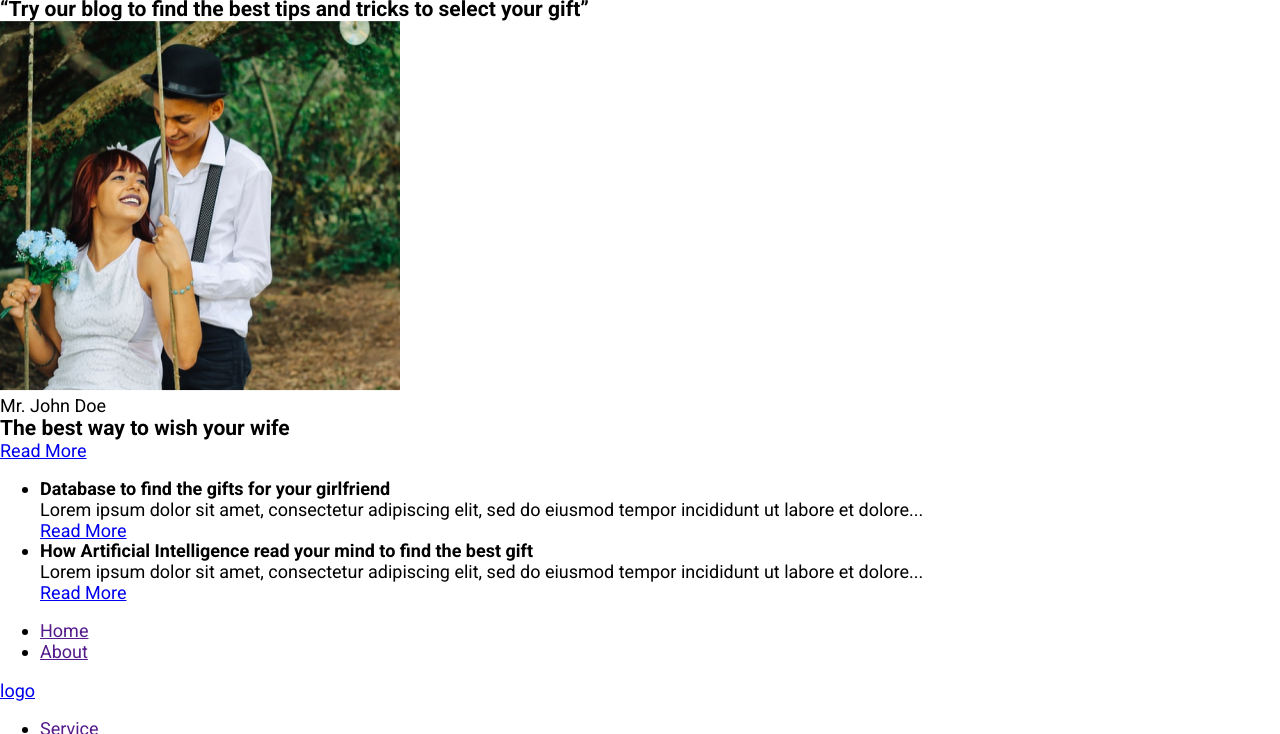
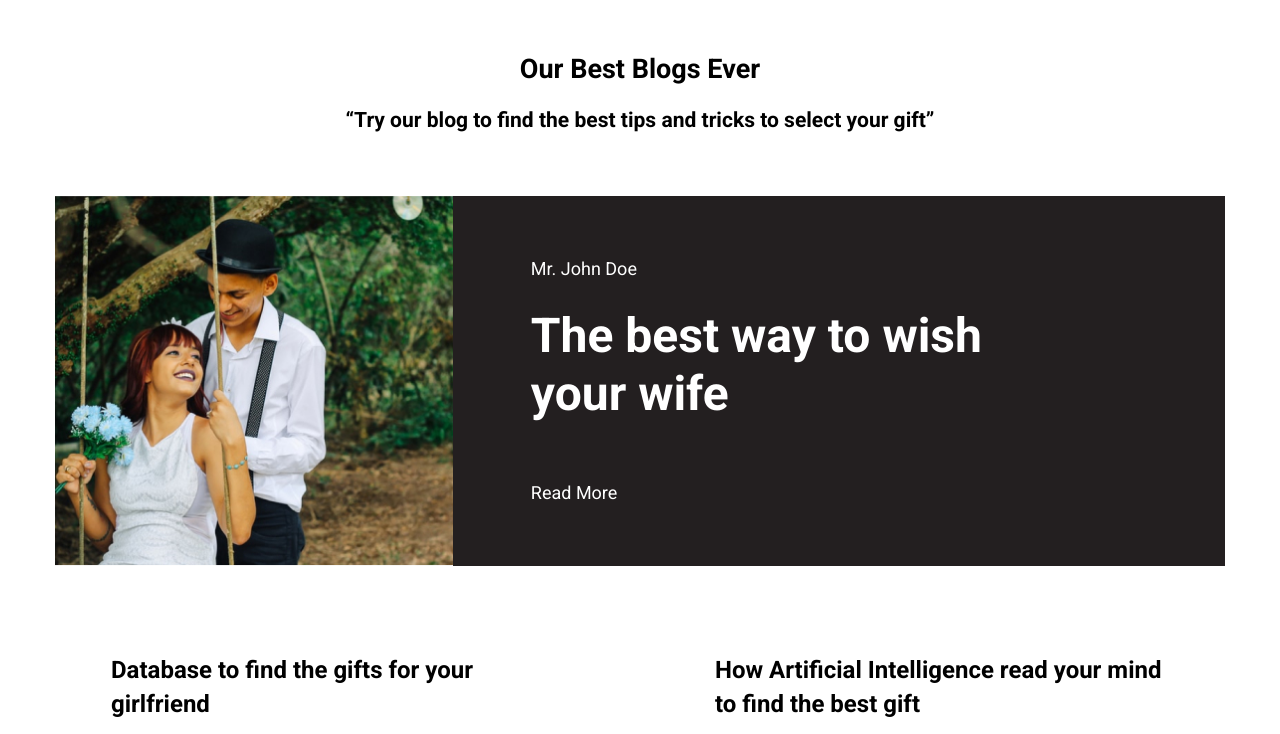
Before and after one commit to VladyslavDmytrovychPavlenko/Team-work-1, a plain HTML site: page index.html in a window 1280 px wide. Shown: the part 2555-3289 px from the top of the page. Drawn offline with nearby package versions, Linux system fonts and the light colour scheme.

Commit message:
add styles for section blog

```diff
--- a/index.html
+++ b/index.html
@@ -139,13 +139,16 @@
 
 			<section class="sing-up">
 				<div class="container sing-up-container">
-        <h2	class="visually-hidden" >Register</h2>
+					<h2 class="visually-hidden">Register</h2>
 					<div class="sing-up-text-box">
 						<p class="sing-up-text">Ready to get started?</p>
-        <p class="sing-up-sub-text">Sign up or contact us</p></div>
+						<p class="sing-up-sub-text">Sign up or contact us</p>
+					</div>
 					<ul class="sing-up-list list">
 						<li>
-            <button class="sing-up-button" type="button">Find gift now</button>
+							<button class="sing-up-button" type="button">
+								Find gift now
+							</button>
 						</li>
 						<li>
 							<button class="sing-up-button" type="button">how it works</button>
@@ -153,37 +156,43 @@
 					</ul>
 				</div>
 			</section>
-      <section>
-        <h2>Our Best Blogs Ever</h2>
-        <h3>
+			<section class="blog">
+				<div class="second-container">
+					<h2 class="title">Our Best Blogs Ever</h2>
+					<h3 class="sub-title">
 						“Try our blog to find the best tips and tricks to select your gift”
 					</h3>
-        <article>
+					<article class="blog-card">
 						<img src="./img/media.jpg" alt="media5" width="400" height="370" />
-          <p>Mr. John Doe</p>
-          <h1>The best way to wish your wife</h1>
-          <a href="#">Read More</a>
+						<div class="blog-card-wrap">
+							<p class="blog-card-text">Mr. John Doe</p>
+							<h1 class="blog-card-title">The best way to wish your wife</h1>
+							<a class="blog-card-link link" href="#">Read More</a>
+						</div>
 					</article>
-        <ul>
-          <li>
-            <h4>Database to find the gifts for your girlfriend</h4>
-            <p>
+					<ul class="blog-list list">
+						<li class="blog-list-item">
+							<h4 class="blog-list-title">
+								Database to find the gifts for your girlfriend
+							</h4>
+							<p class="blog-list-text">
 								Lorem ipsum dolor sit amet, consectetur adipiscing elit, sed do
 								eiusmod tempor incididunt ut labore et dolore...
 							</p>
-            <a href="#">Read More</a>
+							<a class="blog-list-link link" href="#">Read More</a>
 						</li>
-          <li>
-            <h4>
+						<li class="blog-list-item">
+							<h4 class="blog-list-title">
 								How Artificial Intelligence read your mind to find the best gift
 							</h4>
-            <p>
+							<p class="blog-list-text">
 								Lorem ipsum dolor sit amet, consectetur adipiscing elit, sed do
 								eiusmod tempor incididunt ut labore et dolore...
 							</p>
-            <a href="#">Read More</a>
+							<a class="blog-list-link link" href="#">Read More</a>
 						</li>
 					</ul>
+				</div>
 			</section>
 		</main>
 
--- a/styles/style.css
+++ b/styles/style.css
@@ -13,7 +13,9 @@ h6,
 p {
 	margin: 0;
 }
-
+a {
+	text-decoration: none;
+}
 .link {
 	text-decoration: none;
 }
@@ -240,3 +242,51 @@ p {
 }
 .sing-up-button {
 }
+/* blog */
+.blog {
+	padding-top: 88px;
+	padding-bottom: 80px;
+}
+.blog-card {
+	background-color: #231f20;
+	display: flex;
+	margin-bottom: 40px;
+}
+.blog-card-wrap {
+	padding: 63px 200px 49px 78px;
+}
+.blog-card-text {
+	margin-bottom: 27px;
+	color: #ffffff;
+}
+.blog-card-title {
+	margin-bottom: 60px;
+	font-size: 48px;
+	line-height: calc(58 / 48);
+	color: #ffffff;
+}
+.blog-card-link {
+	color: #ffffff;
+}
+.blog-list {
+	display: flex;
+	gap: 38px;
+}
+.list {
+}
+.blog-list-item {
+	padding: 48px 40px 50px 56px;
+}
+.blog-list-title {
+	margin-bottom: 16px;
+	font-size: 24px;
+	line-height: 140.62%;
+	color: #000000;
+	max-width: 450px;
+}
+.blog-list-text {
+	margin-bottom: 16px;
+}
+.blog-list-link {
+	color: #000000;
+}
```
Lines whose indentation alone changed are shown as unchanged.
